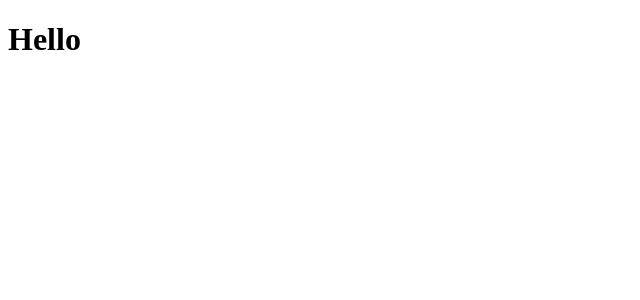
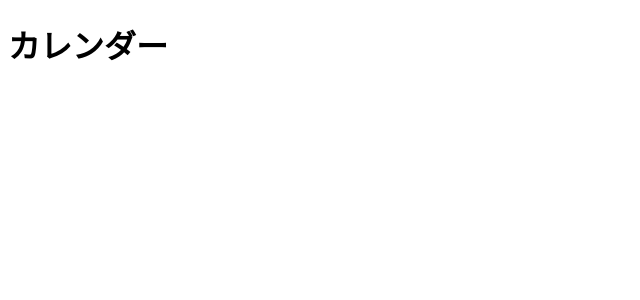
Before and after one commit to beginners-hackathon-team/university-calendar-app, a React (Vite) app in the folder frontend/: page / in a window 1280 px wide. Shown: the top 300 px of the page, without its empty margins (0-640 px from the left). Built offline with nearby package versions, Linux system fonts and the light colour scheme.

Commit message:
カレンダー、時間割ページ作成

```diff
--- a/frontend/src/App.tsx
+++ b/frontend/src/App.tsx
@@ -1,7 +1,16 @@
-// import { Routes, Route } from "react-router-dom";
-
+import { Routes, Route } from "react-router-dom";
+import CalendarPage from "./pages/CalendarPage";
+import CoursesPage from "./pages/CoursesPage";
 
 export default function App() {
-    return <h1>Hello</h1>;
+
+    return (
+        <Routes>
+            <Route path="/" element={<CalendarPage />} />
+            <Route path="/courses" element={<CoursesPage />} />
+
+            <Route path="*" element={<h2>Not Found Page</h2>} />
+        </Routes>
+    );
 
 }
--- /dev/null
+++ b/frontend/src/pages/CalendarPage.tsx
@@ -0,0 +1,3 @@
+export default function CalendarPage() {
+    return (<h1>カレンダー</h1>)
+}
--- /dev/null
+++ b/frontend/src/pages/CoursesPage.tsx
@@ -0,0 +1,3 @@
+export default function CoursesPage() {
+    return (<h1>時間割</h1>)
+}
```
Also changed, not shown: frontend/src/Layout.tsx (added, +18 -0 lines).
